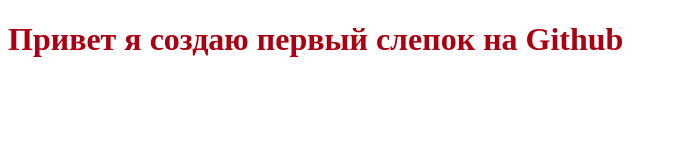
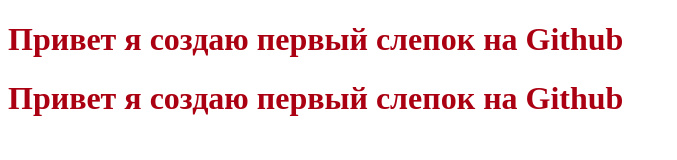
Before and after one commit to Omendrive/firstSite, a plain HTML site: page index.html in a window 1280 px wide. Shown: the whole page, without its empty margins (0-677 px from the left). Drawn offline with Linux system fonts and the light colour scheme.

Commit message:
second commit

```diff
--- a/index.html
+++ b/index.html
@@ -7,5 +7,6 @@
 </head>
 <body>
 	<h1>Привет я создаю первый слепок на Github</h1>
+	<h1>Привет я создаю первый слепок на Github</h1>
 </body>
 </html>
```
